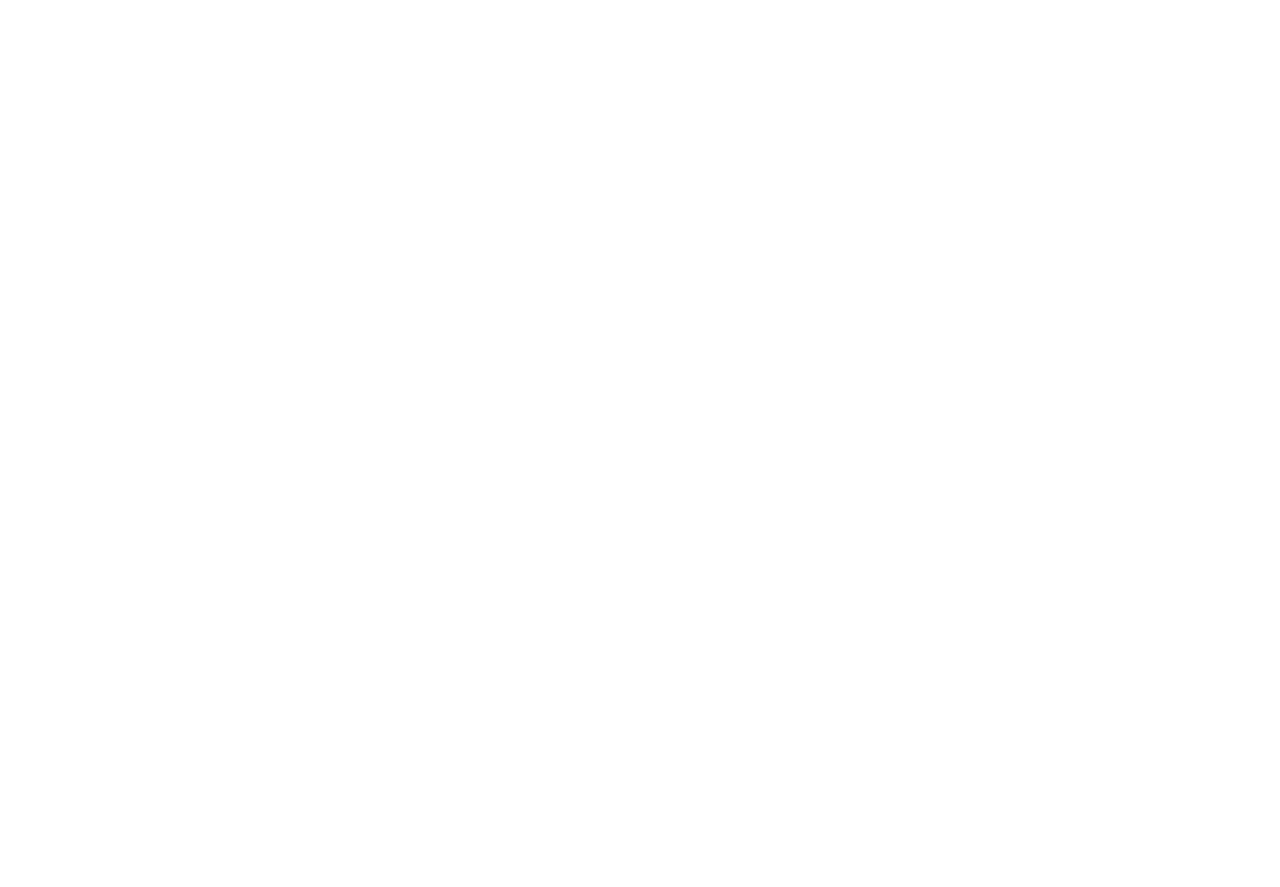
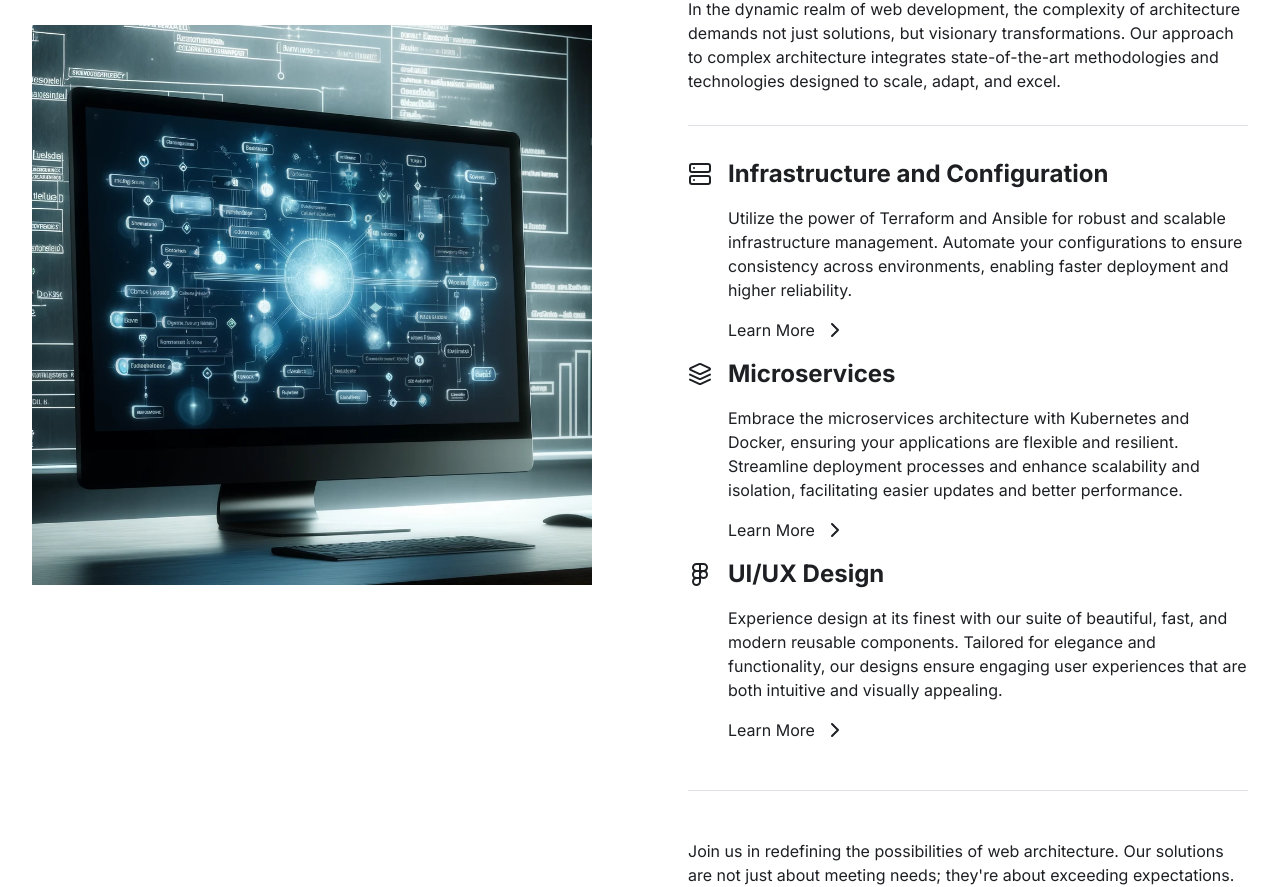
Before and after one commit to ghassanaldarwish/wds-www, a Next.js app: page / in a window 1280 px wide. Shown: the part 919-1806 px from the top of the page. Before the commit the page ends 824 px from the top, so only its background shows below. Built offline with nearby package versions, Linux system fonts and the light colour scheme.

Commit message:
opt hero and nav

```diff
--- a/package.json
+++ b/package.json
@@ -11,6 +11,7 @@
   "dependencies": {
     "@radix-ui/react-dialog": "^1.0.5",
     "@radix-ui/react-icons": "^1.3.0",
+    "@radix-ui/react-separator": "^1.0.3",
     "@radix-ui/react-slot": "^1.0.2",
     "class-variance-authority": "^0.7.0",
     "clsx": "^2.1.1",
--- a/src/components/feature/index.tsx
+++ b/src/components/feature/index.tsx
@@ -1,5 +1,117 @@
+import Image from "next/image";
 import React from "react";
+import { Separator } from "@/components/ui/separator";
+import { Server, Layers, Figma, ChevronRight } from "lucide-react";
+
+import Link from "next/link";
 
 export default function Feature() {
-  return <div>feature</div>;
+  return (
+    <section className="min-h-screen w-screen my-6 ">
+      <div className="container h-screen flex gap-24 py-8">
+        <div className="hidden  md:flex items-center basis-1/2">
+          <Image
+            className="w-full"
+            src={"/feature.webp"}
+            alt="Feature"
+            width={500}
+            height={500}
+          />
+        </div>
+        <div className="w-full md:basis-1/2">
+          <h2 className="mb-6 text-3xl font-bold">
+            Solutions for Complex Architecture
+          </h2>
+          <p className="">
+            In the dynamic realm of web development, the complexity of
+            architecture demands not just solutions, but visionary
+            transformations. Our approach to complex architecture integrates
+            state-of-the-art methodologies and technologies designed to scale,
+            adapt, and excel.
+          </p>
+
+          <Separator className="my-8" />
+
+          <div className="flex flex-col gap-4">
+            <div className="flex gap-4">
+              <div className="h-8 flex items-center">
+                {" "}
+                <Server />
+              </div>
+
+              <div className="flex flex-col gap-4">
+                <h3 className="text-2xl font-bold">
+                  Infrastructure and Configuration
+                </h3>
+                <p>
+                  Utilize the power of Terraform and Ansible for robust and
+                  scalable infrastructure management. Automate your
+                  configurations to ensure consistency across environments,
+                  enabling faster deployment and higher reliability.
+                </p>
+                <div className="flex gap-2 hover:underline">
+                  <Link href="/infrastructure-and-configuration">
+                    Learn More
+                  </Link>
+                  <ChevronRight />
+                </div>
+              </div>
+            </div>
+
+            <div className="flex gap-4">
+              <div className="h-8 flex items-center">
+                {" "}
+                <Layers />
+              </div>
+
+              <div className="flex flex-col gap-4 ">
+                <h3 className="text-2xl font-bold align-top">Microservices</h3>
+                <p>
+                  Embrace the microservices architecture with Kubernetes and
+                  Docker, ensuring your applications are flexible and resilient.
+                  Streamline deployment processes and enhance scalability and
+                  isolation, facilitating easier updates and better performance.
+                </p>
+                <div className="flex gap-2 hover:underline">
+                  <Link href="/infrastructure-and-configuration">
+                    Learn More
+                  </Link>
+                  <ChevronRight />
+                </div>
+              </div>
+            </div>
+
+            <div className="flex gap-4">
+              <div className="h-8 flex items-center">
+                {" "}
+                <Figma />
+              </div>
+
+              <div className="flex flex-col gap-4">
+                <h3 className="text-2xl font-bold">UI/UX Design</h3>
+                <p>
+                  Experience design at its finest with our suite of beautiful,
+                  fast, and modern reusable components. Tailored for elegance
+                  and functionality, our designs ensure engaging user
+                  experiences that are both intuitive and visually appealing.
+                </p>
+                <div className="flex gap-2 hover:underline">
+                  <Link href="/infrastructure-and-configuration">
+                    Learn More
+                  </Link>
+                  <ChevronRight />
+                </div>
+              </div>
+            </div>
+            <Separator className="my-8" />
+            <p>
+              Join us in redefining the possibilities of web architecture. Our
+              solutions are not just about meeting needs; they're about
+              exceeding expectations.
+            </p>
+          </div>
+        </div>
+      </div>
+    </section>
+  );
 }
--- /dev/null
+++ b/src/components/ui/separator/index.tsx
@@ -0,0 +1,31 @@
+"use client";
+
+import * as React from "react";
+import * as SeparatorPrimitive from "@radix-ui/react-separator";
+
+import { cn } from "@/lib/utils";
+
+const Separator = React.forwardRef<
+  React.ElementRef<typeof SeparatorPrimitive.Root>,
+  React.ComponentPropsWithoutRef<typeof SeparatorPrimitive.Root>
+>(
+  (
+    { className, orientation = "horizontal", decorative = true, ...props },
+    ref
+  ) => (
+    <SeparatorPrimitive.Root
+      ref={ref}
+      decorative={decorative}
+      orientation={orientation}
+      className={cn(
+        "shrink-0 bg-border",
+        orientation === "horizontal" ? "h-[1px] w-full" : "h-full w-[1px]",
+        className
+      )}
+      {...props}
+    />
+  )
+);
+Separator.displayName = SeparatorPrimitive.Root.displayName;
+
+export { Separator };
```
Also changed, not shown: public/feature.webp (added), 1 other file (tests, documents, lock files or other folders).
